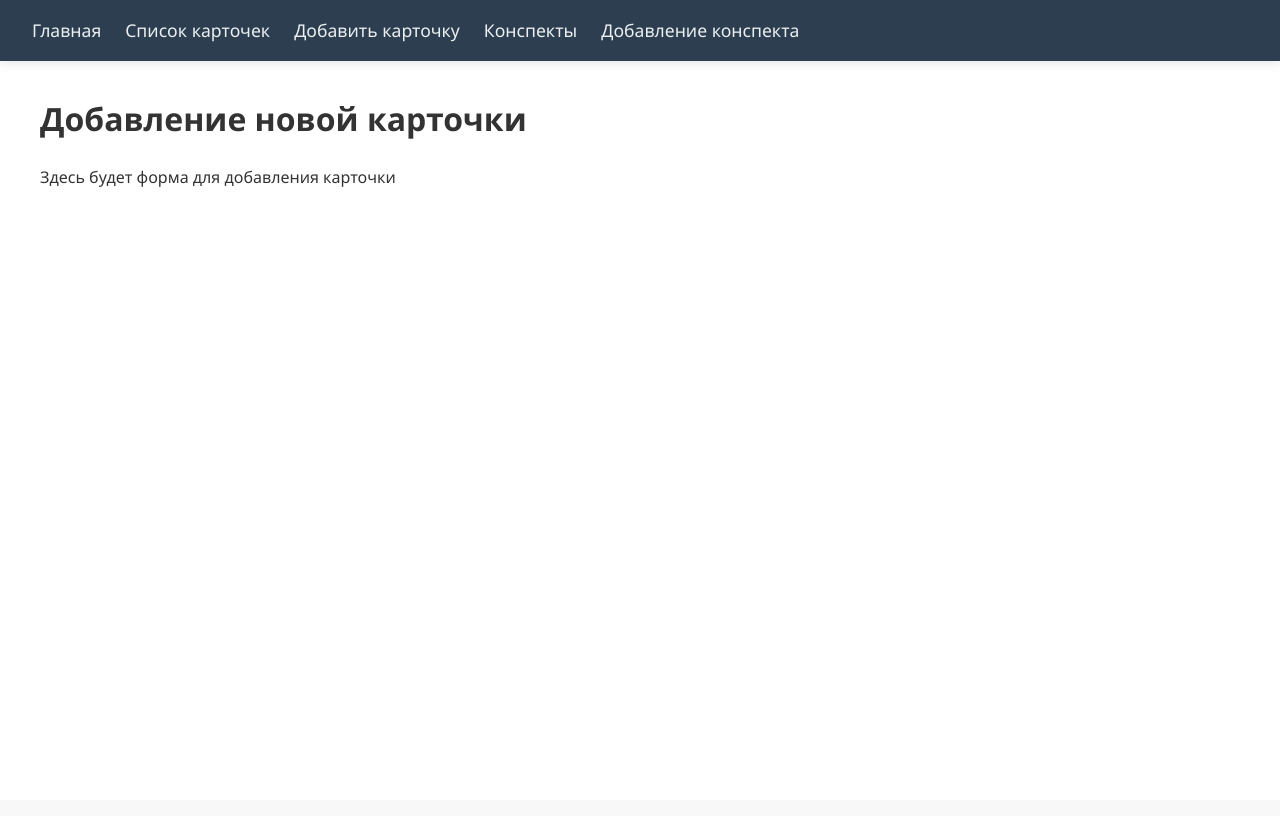
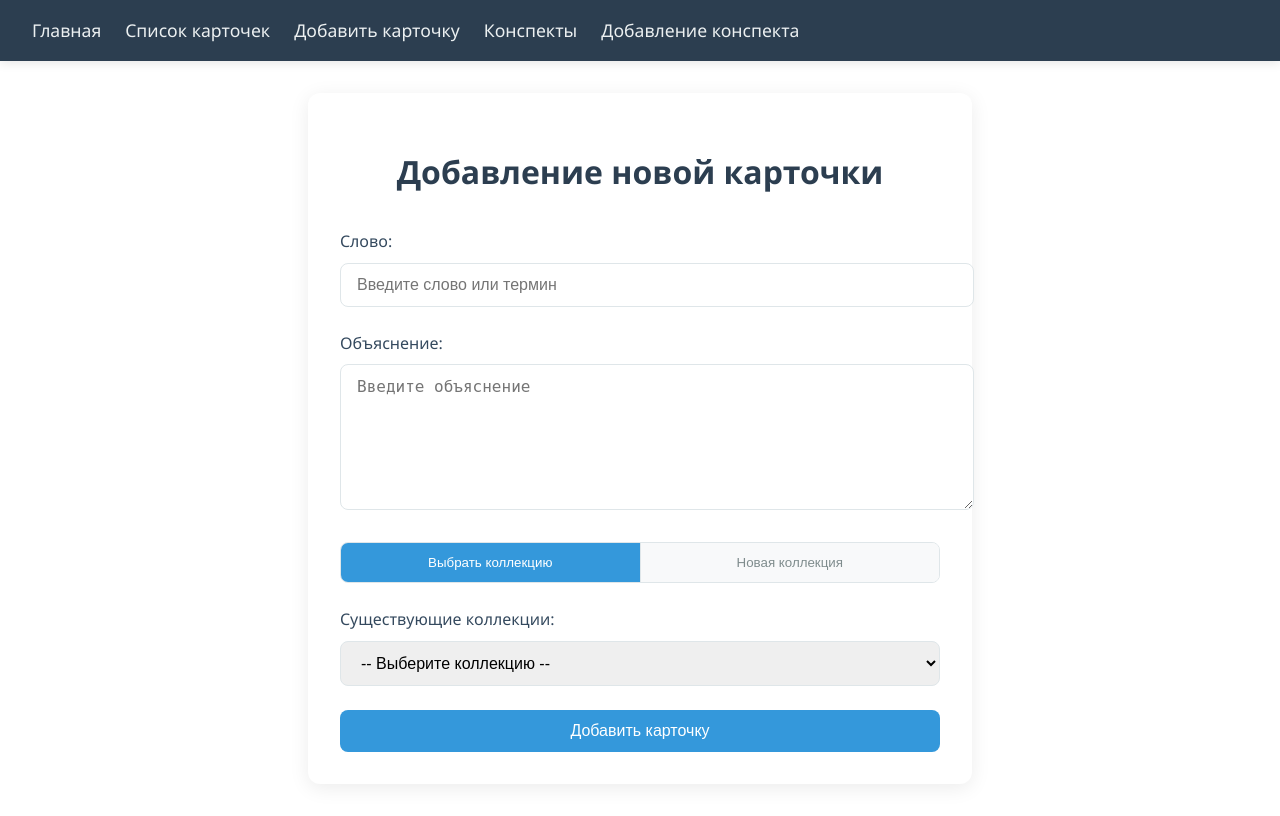
Before and after one commit to bwyltcaxe/python_english_flashcards, a Django app: page /cards/add/ in a window 1280 px wide. Before the commit the page ends 187 px from the top, so only its background shows below. Run offline with Django 4.2, Linux system fonts and the light colour scheme.

Commit message:
Add frontend for card-add.
Since this commit frontend for card-add page is implemented. We are free
to choose the existing collection or create new one. It looks like db doesn't
work now...

```diff
--- /dev/null
+++ b/language_flashcards/apps.py
@@ -0,0 +1,6 @@
+from django.apps import AppConfig
+
+class LanguageFlashcardsConfig(AppConfig):
+    default_auto_field = 'django.db.models.BigAutoField'
+    name = 'language_flashcards'
+    verbose_name = 'Language Flashcards'
--- /dev/null
+++ b/language_flashcards/forms.py
@@ -0,0 +1,26 @@
+from django import forms
+from .models import Collection
+
+class CardForm(forms.Form):
+    word = forms.CharField(max_length=128, widget=forms.TextInput(attrs={
+        'placeholder': 'Введите слово',
+        'class': 'form-control'
+    }))
+    explanation = forms.CharField(widget=forms.Textarea(attrs={
+        'placeholder': 'Введите объяснение',
+        'class': 'form-control',
+        'rows': 3
+    }))
+    collection = forms.ModelChoiceField(
+        queryset=Collection.objects.all(),
+        empty_label="Выберите коллекцию",
+        widget=forms.Select(attrs={'class': 'form-control'})
+    )
+    new_collection = forms.CharField(
+        max_length=128,
+        required=False,
+        widget=forms.TextInput(attrs={
+            'placeholder': 'Или создать новую коллекцию',
+            'class': 'form-control'
+        })
+    )
--- a/language_flashcards/settings.py
+++ b/language_flashcards/settings.py
@@ -37,6 +37,7 @@
     'django.contrib.sessions',
     'django.contrib.messages',
     'django.contrib.staticfiles',
+    'language_flashcards.apps.LanguageFlashcardsConfig'
 ]
 
 MIDDLEWARE = [
--- a/language_flashcards/views.py
+++ b/language_flashcards/views.py
@@ -1,4 +1,6 @@
 from django.shortcuts import render
+from .forms import CardForm
+from .models import Collection, Card
 
 def home(request):
     return render(request, 'index.html')
@@ -6,8 +8,31 @@
 def cards_list(request):
     return render(request, 'cards/list.html')
 
+
 def add_card(request):
-    return render(request, 'cards/add.html')
+    if request.method == 'POST':
+        form = CardForm(request.POST)
+        if form.is_valid():
+            word = form.cleaned_data['word']
+            explanation = form.cleaned_data['explanation']
+            collection = form.cleaned_data['collection']
+            new_collection = form.cleaned_data['new_collection']
+
+            if new_collection:
+                collection, created = Collection.objects.get_or_create(
+                    name=new_collection
+                )
+
+            Card.objects.create(
+                word=word,
+                explanation=explanation,
+                collection=collection
+            )
+            return redirect('add-card')
+    else:
+        form = CardForm()
+
+    return render(request, 'cards/add.html', {'form': form})
 
 def lessons_list(request):
     return render(request, 'lessons/list.html')
--- a/static/css/style.css
+++ b/static/css/style.css
@@ -73,3 +73,98 @@
     max-width: 800px;
     margin: 0 auto 2rem;
 }
+
+/* Card form styles. */
+.card-form-container {
+    max-width: 600px;
+    margin: 2rem auto;
+    padding: 2rem;
+    background: #ffffff;
+    border-radius: 12px;
+    box-shadow: 0 4px 20px rgba(0, 0, 0, 0.08);
+}
+
+.card-form-title {
+    color: #2c3e50;
+    text-align: center;
+    margin-bottom: 2rem;
+    font-weight: 600;
+}
+
+.form-group {
+    margin-bottom: 1.5rem;
+}
+
+.form-label {
+    display: block;
+    margin-bottom: 0.5rem;
+    font-weight: 500;
+    color: #34495e;
+}
+
+.form-control {
+    width: 100%;
+    padding: 0.75rem 1rem;
+    border: 1px solid #dfe6e9;
+    border-radius: 8px;
+    font-size: 1rem;
+    transition: all 0.3s ease;
+}
+
+.form-control:focus {
+    border-color: #3498db;
+    box-shadow: 0 0 0 3px rgba(52, 152, 219, 0.2);
+    outline: none;
+}
+
+textarea.form-control {
+    min-height: 120px;
+    resize: vertical;
+}
+
+/* Collection Toggle Styles */
+.collection-toggle {
+    display: flex;
+    margin-bottom: 1.5rem;
+    border-radius: 8px;
+    overflow: hidden;
+    border: 1px solid #dfe6e9;
+}
+
+.toggle-btn {
+    flex: 1;
+    padding: 0.75rem;
+    border: none;
+    background: #f8f9fa;
+    color: #7f8c8d;
+    font-weight: 500;
+    cursor: pointer;
+    transition: all 0.3s ease;
+}
+
+.toggle-btn.active {
+    background: #3498db;
+    color: white;
+}
+
+.toggle-btn:first-child {
+    border-right: 1px solid #dfe6e9;
+}
+
+/* Button Styles */
+.btn-submit {
+    width: 100%;
+    padding: 0.75rem;
+    background: #3498db;
+    color: white;
+    border: none;
+    border-radius: 8px;
+    font-size: 1rem;
+    font-weight: 500;
+    cursor: pointer;
+    transition: background 0.3s ease;
+}
+
+.btn-submit:hover {
+    background: #2980b9;
+}
--- /dev/null
+++ b/static/js/cards.js
@@ -0,0 +1,19 @@
+document.addEventListener('DOMContentLoaded', function() {
+    const existingBtn = document.getElementById('existing-collection-btn');
+    const newBtn = document.getElementById('new-collection-btn');
+    const existingGroup = document.getElementById('existing-collection-group');
+    const newGroup = document.getElementById('new-collection-group');
+    existingBtn.addEventListener('click', function() {
+        existingBtn.classList.add('active');
+        newBtn.classList.remove('active');
+        existingGroup.style.display = 'block';
+        newGroup.style.display = 'none';
+    });
+
+    newBtn.addEventListener('click', function() {
+        newBtn.classList.add('active');
+        existingBtn.classList.remove('active');
+        newGroup.style.display = 'block';
+        existingGroup.style.display = 'none';
+    });
+});
--- a/templates/cards/add.html
+++ b/templates/cards/add.html
@@ -1,10 +1,47 @@
 {% extends "base.html" %}
+{% load static %}
 
 {% block title %}Добавить карточку{% endblock %}
 
 {% block content %}
-<h1>Добавление новой карточки</h1>
-<div class="empty-state">
-    <p>Здесь будет форма для добавления карточки</p>
+<div class="card-form-container">
+    <h1 class="card-form-title">Добавление новой карточки</h1>
+    <form method="post" class="card-form">
+        <div class="form-group">
+            <label for="id_word" class="form-label">Слово:</label>
+            <input type="text" name="word" id="id_word" class="form-control" placeholder="Введите слово или термин" required>
+        </div>
+        <div class="form-group">
+            <label for="id_explanation" class="form-label">Объяснение:</label>
+            <textarea name="explanation" id="id_explanation" class="form-control" placeholder="Введите объяснение" required></textarea>
+        </div>
+        <div class="form-group">
+            <div class="collection-toggle">
+                <button type="button" class="toggle-btn active" id="existing-collection-btn">
+                    Выбрать коллекцию
+                </button>
+                <button type="button" class="toggle-btn" id="new-collection-btn">
+                    Новая коллекция
+                </button>
+            </div>
+            <div id="existing-collection-group">
+                <label for="id_collection" class="form-label">Существующие коллекции:</label>
+                <select name="collection" id="id_collection" class="form-control">
+                    <option value="">-- Выберите коллекцию --</option>
+                    {% for collection in collections %}
+                        <option value="{{ collection.id }}">{{ collection.name }}</option>
+                    {% endfor %}
+                </select>
+            </div>
+            <div id="new-collection-group" style="display: none;">
+                <label for="id_new_collection" class="form-label">Название коллекции:</label>
+                <input type="text" name="new_collection" id="id_new_collection" class="form-control" placeholder="Введите название новой коллекции">
+            </div>
+        </div>
+        <button type="submit" class="btn-submit">Добавить карточку</button>
+    </form>
 </div>
+
+<script src="{% static 'js/cards.js' %}"></script>
+
 {% endblock %}
```
Also changed, not shown: language_flashcards/models.py (added, +20 -0 lines).
